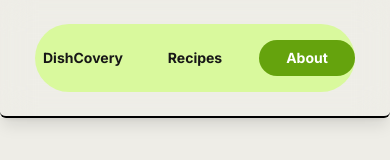
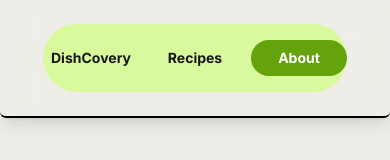
Before and after one commit to NebiyouBelaineh/DishCovery_v2, a Next.js app: page /about in a window 390 px wide. Shown: the top 160 px of the page. Built offline with nearby package versions, Linux system fonts and the light colour scheme.

Commit message:
Improve responsiveness for tabs

```diff
--- a/src/app/components/NavTabs.tsx
+++ b/src/app/components/NavTabs.tsx
@@ -25,7 +25,7 @@ export default function NavTabs({ tabs }: { tabs: string[] }) {
 
   return (
     <div className="flex items-center font-bold justify-center rounded-md bg-opacity-50 backdrop-blur-lg border-b-2 border-black dark:border-gray-300 p-6 text-dark dark:text-white">
-      <div className="flex flex-wrap items-center gap-4 bg-lime-200 dark:bg-lime-950 rounded-full py-4 md:gap-6">
+      <div className="flex flex-wrap items-center gap-2 bg-lime-200 dark:bg-lime-950 rounded-full py-4 md:gap-6">
         <Link href={'/'} className={cn(
           "relative rounded-md p-2 text-sm md:text-md lg:text-lg transition-all text-dark dark:text-white hover:font-black",
         )}>DishCovery</Link>
```
